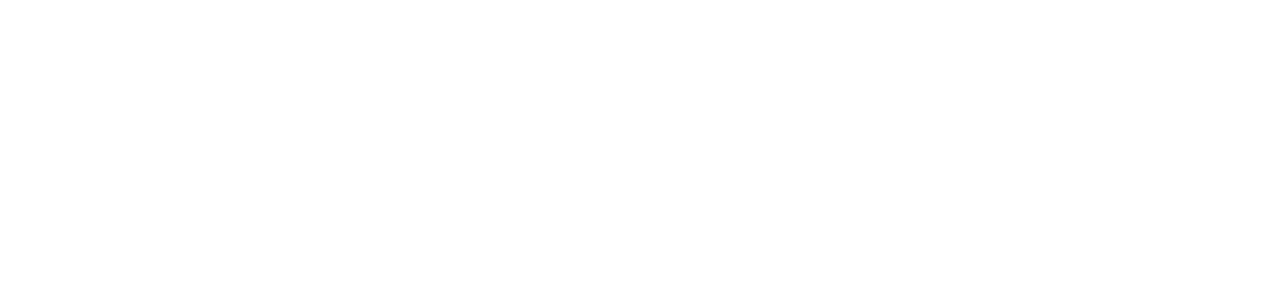
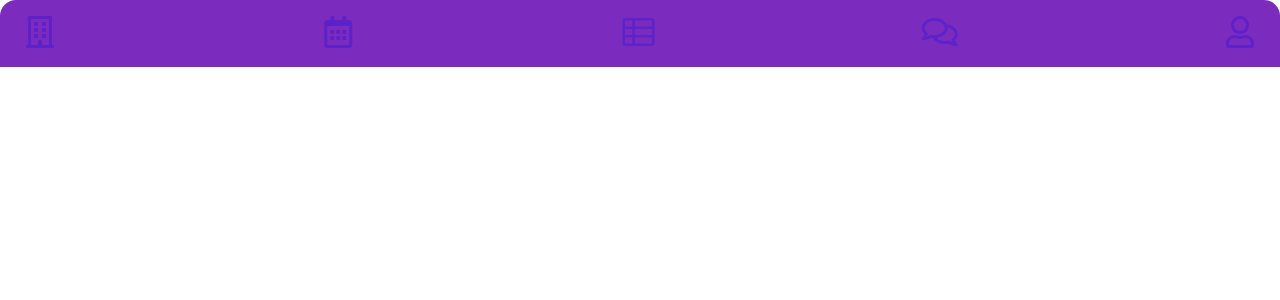
Before and after one commit to miguel-willians/Pounsflats, a React (Vite) app: page /reservations in a window 1280 px wide. Before the commit this address had no page. Shown: the top 300 px of the page. Built offline with nearby package versions, Linux system fonts and the light colour scheme.

Commit message:
Adicionando navegação no menu

```diff
--- a/src/App.jsx
+++ b/src/App.jsx
@@ -8,7 +8,7 @@
     <BrowserRouter>
       <Routes>
         <Route index element={<Home />} />
-        <Route element={<Reservations />} />
+        <Route path="reservations" element={<Reservations />} />
       </Routes>
     </BrowserRouter>
   );
--- a/src/assets/icons/ChatIcon.jsx
+++ b/src/assets/icons/ChatIcon.jsx
@@ -1,4 +1,5 @@
-function ChatIcon() {
+/* eslint-disable react/prop-types */
+function ChatIcon({ className }) {
   return (
     <svg
       width="37"
@@ -8,8 +9,9 @@
       xmlns="http://www.w3.org/2000/svg"
     >
       <path
+        className={className}
         d="M34 24.1875C34.9375 26.0625 36.3125 27.5625 36.3125 27.5625C36.75 28 36.8125 28.625 36.625 29.125C36.375 29.6875 35.875 30 35.3125 30C31.9375 30 29.25 28.75 27.4375 27.625C26.25 27.875 25 28 23.75 28C18.3125 28 13.75 25.5 11.75 21.9375C11.1875 21.8125 10.5625 21.75 10 21.625C8.1875 22.75 5.5 24.0625 2.1875 24.0625C1.5625 24.0625 1.0625 23.6875 0.8125 23.1875C0.625 22.625 0.75 22 1.125 21.625C1.125 21.5625 2.5 20.0625 3.5 18.1875C1.75 16.4375 0.75 14.3125 0.75 12C0.75 6.5 6.5625 2 13.75 2C19.125 2 23.75 4.5625 25.6875 8.1875C31.9375 8.875 36.75 13 36.75 18C36.75 20.375 35.6875 22.5 34 24.1875ZM9.4375 18.375L10.6875 18.6875C11.6875 18.9375 12.6875 19 13.75 19C19.125 19 23.75 15.8125 23.75 12C23.75 8.25 19.125 5 13.75 5C8.3125 5 3.75 8.25 3.75 12C3.75 13.8125 4.75 15.1875 5.5625 16L7.125 17.5625L6.1875 19.5C6 19.8125 5.8125 20.125 5.6875 20.4375C6.5625 20.125 7.5 19.6875 8.375 19.0625L9.4375 18.375ZM31.875 22C32.6875 21.1875 33.75 19.8125 33.75 18C33.75 14.9375 30.6875 12.3125 26.6875 11.375C26.6875 11.625 26.75 11.8125 26.75 12C26.75 17.0625 21.875 21.25 15.5 21.9375C17.3125 23.75 20.375 25 23.75 25C24.75 25 25.8125 24.9375 26.8125 24.6875L28 24.375L29.125 25.0625C30 25.625 30.875 26.125 31.8125 26.4375C31.625 26.125 31.4375 25.8125 31.3125 25.5L30.3125 23.5625L31.875 22Z"
-        fill="black"
+        fill="currentColor"
         fillOpacity="0.24"
       />
     </svg>
--- a/src/assets/icons/HistoricIcon.jsx
+++ b/src/assets/icons/HistoricIcon.jsx
@@ -1,4 +1,5 @@
-function HistoricIcon() {
+/* eslint-disable react/prop-types */
+function HistoricIcon({ className }) {
   return (
     <svg
       width="33"
@@ -8,8 +9,9 @@
       xmlns="http://www.w3.org/2000/svg"
     >
       <path
+        className={className}
         d="M0.5 5C0.5 3.375 1.8125 2 3.5 2H29.5C31.125 2 32.5 3.375 32.5 5V27C32.5 28.6875 31.125 30 29.5 30H3.5C1.8125 30 0.5 28.6875 0.5 27V5ZM30 19V13H12.8125V19H30ZM30 21.5H12.8125V27.5H29.25C29.625 27.5 30 27.1875 30 26.75V21.5ZM3 13V19H10.3125V13H3ZM12.8125 10.5H30V5.25C30 4.875 29.625 4.5 29.25 4.5H12.8125V10.5ZM10.3125 4.5H3.75C3.3125 4.5 3 4.875 3 5.25V10.5H10.3125V4.5ZM3 21.5V26.75C3 27.1875 3.3125 27.5 3.75 27.5H10.3125V21.5H3Z"
-        fill="black"
+        fill="currentColor"
         fillOpacity="0.24"
       />
     </svg>
--- a/src/assets/icons/HomeIcon.jsx
+++ b/src/assets/icons/HomeIcon.jsx
@@ -1,4 +1,5 @@
-function HomeIcon() {
+/* eslint-disable react/prop-types */
+function HomeIcon({ className }) {
   return (
     <svg
       width="32"
@@ -8,8 +9,9 @@
       xmlns="http://www.w3.org/2000/svg"
     >
       <path
+        className={className}
         d="M10 9.25V6.75C10 6.375 10.3125 6 10.75 6H13.25C13.625 6 14 6.375 14 6.75V9.25C14 9.6875 13.625 10 13.25 10H10.75C10.3125 10 10 9.6875 10 9.25ZM18.75 10C18.3125 10 18 9.6875 18 9.25V6.75C18 6.375 18.3125 6 18.75 6H21.25C21.625 6 22 6.375 22 6.75V9.25C22 9.6875 21.625 10 21.25 10H18.75ZM10.75 16C10.3125 16 10 15.6875 10 15.25V12.75C10 12.375 10.3125 12 10.75 12H13.25C13.625 12 14 12.375 14 12.75V15.25C14 15.6875 13.625 16 13.25 16H10.75ZM18.75 16C18.3125 16 18 15.6875 18 15.25V12.75C18 12.375 18.3125 12 18.75 12H21.25C21.625 12 22 12.375 22 12.75V15.25C22 15.6875 21.625 16 21.25 16H18.75ZM14 21.25C14 21.6875 13.625 22 13.25 22H10.75C10.3125 22 10 21.6875 10 21.25V18.75C10 18.375 10.3125 18 10.75 18H13.25C13.625 18 14 18.375 14 18.75V21.25ZM18.75 22C18.3125 22 18 21.6875 18 21.25V18.75C18 18.375 18.3125 18 18.75 18H21.25C21.625 18 22 18.375 22 18.75V21.25C22 21.6875 21.625 22 21.25 22H18.75ZM30 29.75V32H2V29.75C2 29.375 2.3125 29 2.75 29H3.9375V1.5C3.9375 0.6875 4.625 0 5.4375 0H26.5C27.3125 0 28 0.6875 28 1.5V29H29.25C29.625 29 30 29.375 30 29.75ZM6.9375 28.9375H14V24.75C14 24.375 14.3125 24 14.75 24H17.25C17.625 24 18 24.375 18 24.75V28.9375H25V3.0625L7 3L6.9375 28.9375Z"
-        fill="black"
+        fill="currentColor"
         fillOpacity="0.24"
       />
     </svg>
--- a/src/assets/icons/ProfileIcon.jsx
+++ b/src/assets/icons/ProfileIcon.jsx
@@ -1,4 +1,5 @@
-function ProfileIcon() {
+/* eslint-disable react/prop-types */
+function ProfileIcon({ className }) {
   return (
     <svg
       width="32"
@@ -8,8 +9,9 @@
       xmlns="http://www.w3.org/2000/svg"
     >
       <path
+        className={className}
         d="M21.5625 19C26.1875 19 30 22.8125 30 27.4375V29C30 30.6875 28.625 32 27 32H5C3.3125 32 2 30.6875 2 29V27.4375C2 22.8125 5.75 19 10.375 19C12.1875 19 13 20 16 20C18.9375 20 19.75 19 21.5625 19ZM27 29V27.4375C27 24.4375 24.5625 22 21.5625 22C20.625 22 19.1875 23 16 23C12.75 23 11.3125 22 10.375 22C7.375 22 5 24.4375 5 27.4375V29H27ZM16 18C11 18 7 14 7 9C7 4.0625 11 0 16 0C20.9375 0 25 4.0625 25 9C25 14 20.9375 18 16 18ZM16 3C12.6875 3 10 5.75 10 9C10 12.3125 12.6875 15 16 15C19.25 15 22 12.3125 22 9C22 5.75 19.25 3 16 3Z"
-        fill="black"
+        fill="currentColor"
         fillOpacity="0.24"
       />
     </svg>
--- a/src/assets/icons/ReservationsIcon.jsx
+++ b/src/assets/icons/ReservationsIcon.jsx
@@ -1,4 +1,5 @@
-function ReservationsIcon() {
+/* eslint-disable react/prop-types */
+function ReservationsIcon({ className }) {
   return (
     <svg
       width="33"
@@ -8,8 +9,9 @@
       xmlns="http://www.w3.org/2000/svg"
     >
       <path
+        className={className}
         d="M11.5 18H9C8.5625 18 8.25 17.6875 8.25 17.25V14.75C8.25 14.375 8.5625 14 9 14H11.5C11.875 14 12.25 14.375 12.25 14.75V17.25C12.25 17.6875 11.875 18 11.5 18ZM18.25 17.25C18.25 17.6875 17.875 18 17.5 18H15C14.5625 18 14.25 17.6875 14.25 17.25V14.75C14.25 14.375 14.5625 14 15 14H17.5C17.875 14 18.25 14.375 18.25 14.75V17.25ZM24.25 17.25C24.25 17.6875 23.875 18 23.5 18H21C20.5625 18 20.25 17.6875 20.25 17.25V14.75C20.25 14.375 20.5625 14 21 14H23.5C23.875 14 24.25 14.375 24.25 14.75V17.25ZM18.25 23.25C18.25 23.6875 17.875 24 17.5 24H15C14.5625 24 14.25 23.6875 14.25 23.25V20.75C14.25 20.375 14.5625 20 15 20H17.5C17.875 20 18.25 20.375 18.25 20.75V23.25ZM12.25 23.25C12.25 23.6875 11.875 24 11.5 24H9C8.5625 24 8.25 23.6875 8.25 23.25V20.75C8.25 20.375 8.5625 20 9 20H11.5C11.875 20 12.25 20.375 12.25 20.75V23.25ZM24.25 23.25C24.25 23.6875 23.875 24 23.5 24H21C20.5625 24 20.25 23.6875 20.25 23.25V20.75C20.25 20.375 20.5625 20 21 20H23.5C23.875 20 24.25 20.375 24.25 20.75V23.25ZM30.25 7V29C30.25 30.6875 28.875 32 27.25 32H5.25C3.5625 32 2.25 30.6875 2.25 29V7C2.25 5.375 3.5625 4 5.25 4H8.25V0.75C8.25 0.375 8.5625 0 9 0H11.5C11.875 0 12.25 0.375 12.25 0.75V4H20.25V0.75C20.25 0.375 20.5625 0 21 0H23.5C23.875 0 24.25 0.375 24.25 0.75V4H27.25C28.875 4 30.25 5.375 30.25 7ZM27.25 28.625V10H5.25V28.625C5.25 28.875 5.375 29 5.625 29H26.875C27.0625 29 27.25 28.875 27.25 28.625Z"
-        fill="black"
+        fill="currentColor"
         fillOpacity="0.24"
       />
     </svg>
--- a/src/components/Button.module.css
+++ b/src/components/Button.module.css
@@ -1,5 +1,6 @@
 .btn {
   color: var(--main-purple);
+  font-family: var(--main-font);
   padding: 4px 12px;
   cursor: pointer;
   border-radius: 8px;
--- a/src/components/Menu.jsx
+++ b/src/components/Menu.jsx
@@ -4,25 +4,38 @@
 import ChatIcon from "../assets/icons/ChatIcon.jsx";
 import ProfileIcon from "../assets/icons/ProfileIcon.jsx";
 import styles from "./Menu.module.css";
+import { NavLink } from "react-router-dom";
 
 function Menu() {
+  const getActiveClass = ({ isActive }) => (isActive ? styles.active : "");
+
   return (
     <nav className={styles.nav}>
       <ul>
         <li>
-          <HomeIcon />
+          <NavLink to="/">
+            <HomeIcon className={getActiveClass} />
+          </NavLink>
         </li>
         <li>
-          <ReservationsIcon />
+          <NavLink to="/reservations">
+            <ReservationsIcon className={getActiveClass} />
+          </NavLink>
         </li>
         <li>
-          <HistoricIcon />
+          <NavLink to="/historic">
+            <HistoricIcon className={getActiveClass} />
+          </NavLink>
         </li>
         <li>
-          <ChatIcon />
+          <NavLink to="/chat">
+            <ChatIcon className={getActiveClass} />
+          </NavLink>
         </li>
         <li>
-          <ProfileIcon />
+          <NavLink to="/profile">
+            <ProfileIcon className={getActiveClass} />
+          </NavLink>
         </li>
       </ul>
     </nav>
--- a/src/components/Menu.module.css
+++ b/src/components/Menu.module.css
@@ -9,3 +9,8 @@
   flex-direction: row;
   justify-content: space-between;
 }
+
+.active {
+  color: #ffffff;
+  fill-opacity: 1;
+}
--- a/src/pages/Reservations.jsx
+++ b/src/pages/Reservations.jsx
@@ -1,5 +1,11 @@
+import Menu from "../components/Menu";
+
 function Reservations() {
-  return <div>Reserva</div>;
+  return (
+    <div>
+      <Menu />
+    </div>
+  );
 }
 
 export default Reservations;
```
